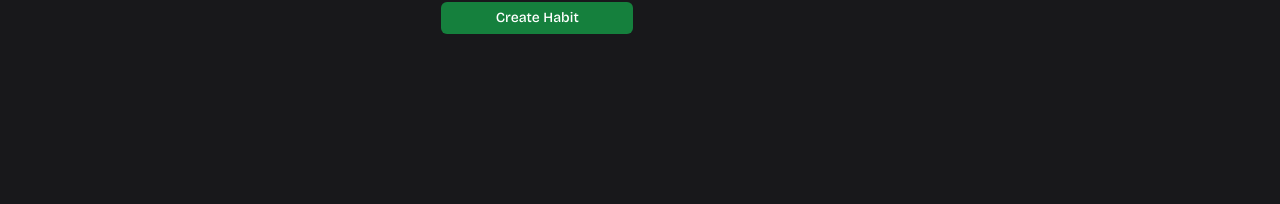
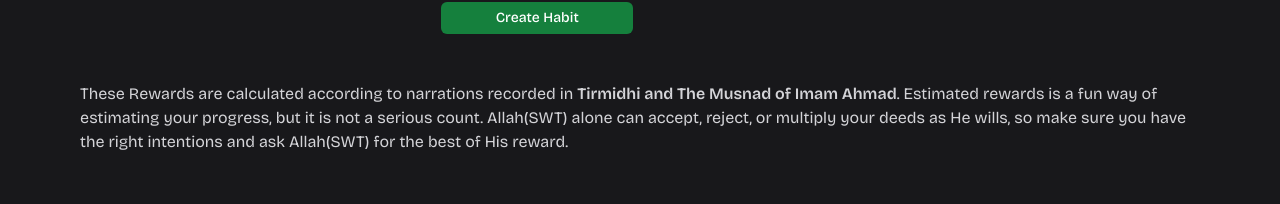
Before and after one commit to omar-t-ahmed/AlfAjr, a Next.js app: page /habit/create in a window 1280 px wide. Shown: the part 314-518 px from the top of the page. Built offline with nearby package versions, Linux system fonts and the light colour scheme; no server answers.

Commit message:
disclaimer

```diff
--- a/src/app/habit/create/page.tsx
+++ b/src/app/habit/create/page.tsx
@@ -209,6 +209,22 @@ const CreateHabit = () => {
                         )}
                     </div>
                 </div>
+                <div className="text-zinc-300 mt-12">
+                                <p>
+                                    These Rewards are calculated according to
+                                    narrations recorded in{" "}
+                                    <span className="font-semibold">
+                                        Tirmidhi and The Musnad of Imam Ahmad
+                                    </span>
+                                    . Estimated rewards is a fun way of
+                                    estimating your progress, but it is not a
+                                    serious count. Allah(SWT) alone can accept,
+                                    reject, or multiply your deeds as He wills,
+                                    so make sure you have the right intentions
+                                    and ask Allah(SWT) for the best of His
+                                    reward.
+                                </p>
+                            </div>
             </MaxWidthWrapper>
         </main>
     );
--- a/src/app/habit/viewAll/page.tsx
+++ b/src/app/habit/viewAll/page.tsx
@@ -65,7 +65,8 @@ const AllHabits = () => {
             <MaxWidthWrapper className="py-4">
                 <div className="flex flex-col items-center">
                     <div className="font-bold text-3xl my-6 text-red-500 text-center">
-                        THIS PAGE HAS LIMITED FUNCTIONALITY. IT IS CURRENTLY UNDER DEVELOPMENT.
+                        THIS PAGE HAS LIMITED FUNCTIONALITY. IT IS CURRENTLY
+                        UNDER DEVELOPMENT.
                     </div>
                     <div className="font-bold text-4xl my-6 text-green-600">
                         Your Habits
@@ -102,6 +103,22 @@ const AllHabits = () => {
                                     </li>
                                 ))}
                             </ul>
+                            <div className="text-zinc-300 mt-12">
+                                <p>
+                                    These Rewards are caluclated according to
+                                    narrations recorded in{" "}
+                                    <span className="font-semibold">
+                                        Tirmidhi and The Musnad of Imam Ahmad
+                                    </span>
+                                    . Estimated rewards is a fun way of
+                                    estimating your progress, but it is not a
+                                    serious count. Allah(SWT) alone can accept,
+                                    reject, or multiply your deeds as He wills,
+                                    so make sure you have the right intentions
+                                    and ask Allah(SWT) for the best of His
+                                    reward.
+                                </p>
+                            </div>
                         </div>
                     ) : (
                         <>
--- a/src/app/signin/page.tsx
+++ /dev/null
@@ -1,18 +0,0 @@
-import MaxWidthWrapper from '@/components/MaxWidthWrapper'
-import React from 'react'
-
-const SignIn = () => {
-  return (
-    <main className="bg-zinc-900 h-screen text-white">
-    <MaxWidthWrapper className="py-4">
-      <div className="flex flex-col items-center">
-        <div className="font-bold text-3xl">
-          SignIn
-        </div>
-      </div>
-    </MaxWidthWrapper>
-    </main>
-  )
-}
-
-export default SignIn
```
Lines whose indentation alone changed are shown as unchanged.
